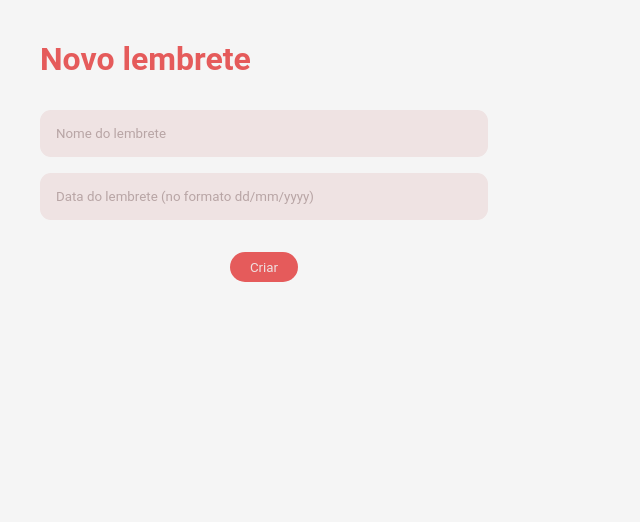
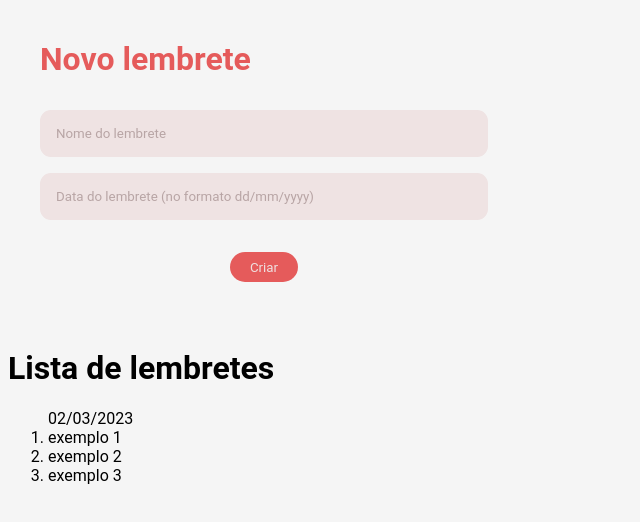
Before and after one commit to karenaciole/lista-de-lembretes, a plain HTML site: page frontend/index.html in a window 1280 px wide. Shown: the whole page, without its empty margins (0-640 px from the left). Drawn offline with Linux system fonts and the light colour scheme.

Commit message:
feat: create lista de lembretes

```diff
--- a/frontend/css/lembrete.css
+++ b/frontend/css/lembrete.css
@@ -1,6 +1,6 @@
 .card-cria-lembrete {
     width: 40vw;
-    height: 100vh;
+    height: 40vh;
     display: flex;
     flex-direction: column;
     padding: 1rem;
--- a/frontend/index.html
+++ b/frontend/index.html
@@ -18,5 +18,16 @@
             </div>
             <button onclick="criaLembrete(event)" class="botao-criar-lembrete" type="submit">Criar</button>
     </div>
+    <div class="lista-de-lembretes">
+        <h1>Lista de lembretes</h1>
+        <div class="lista">
+            <ol>
+                02/03/2023
+                <li>exemplo 1</li>
+                <li>exemplo 2</li>
+                <li>exemplo 3</li>
+            </ol>
+        </div>
+    </div>
 </body>
 </html>
```
